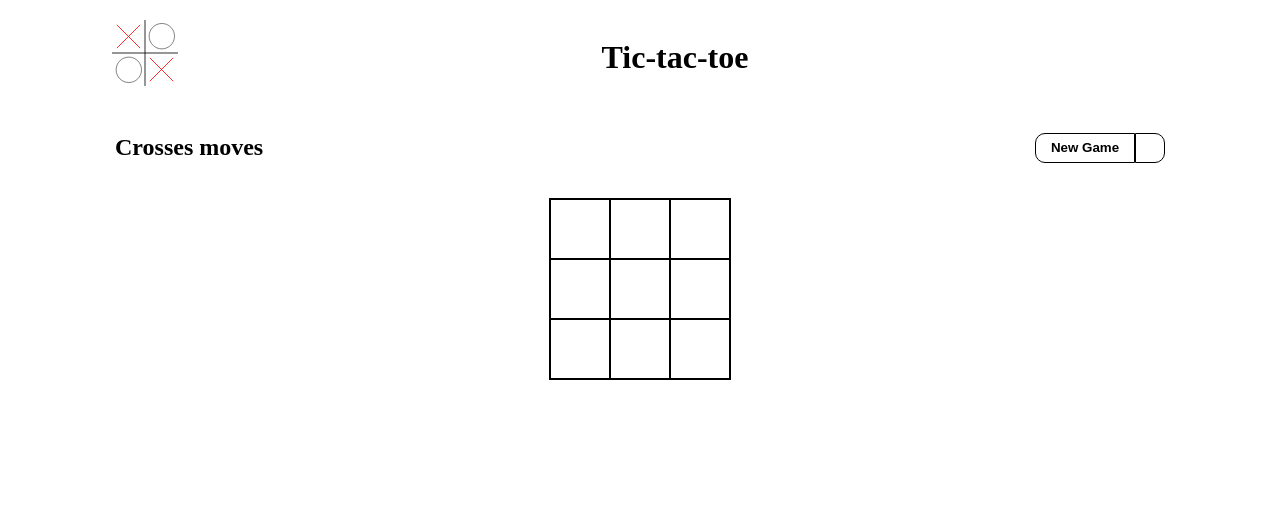
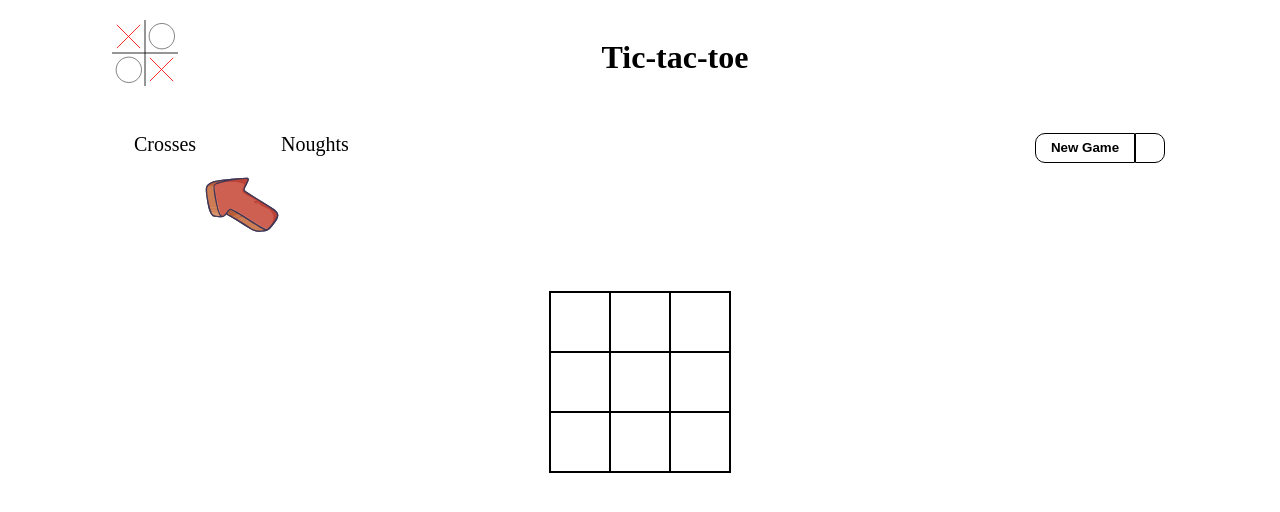
Before and after one commit to Renat2202/tic-tac-toe, a plain HTML site: page index.html in a window 1280 px wide. Drawn offline with Linux system fonts and the light colour scheme.

Commit message:
feat: Add turn tumbler feature.

```diff
--- a/index.css
+++ b/index.css
@@ -26,9 +26,48 @@
 }
 
 .game-info {
-  margin: 0 0 0 25px;
+  margin: 0;
   font-size: 24px;
   font-weight: bold;
+}
+
+.turn-block {
+  display: flex;
+  flex-direction: column;
+  align-items: center;
+}
+
+.turn-block__turns {
+  display: flex;
+}
+
+.turn {
+  text-align: center;
+  width: 150px;
+  font-size: 20px;
+}
+
+.turn_cross {
+
+}
+
+.turn_nought {
+
+}
+
+.turn-block__tumbler {
+  width: 100px;
+  height: 100px;
+  background: url('./images/arrow-tumbler.svg') no-repeat center/contain;
+  transition: transform 0.5s;
+}
+
+.turn-block__tumbler_noughts {
+  transform: rotate(0deg);
+}
+
+.turn-block__tumbler_crosses {
+  transform: rotate(-120deg);
 }
 
 .control {
@@ -74,7 +113,7 @@
   width: 100%;
   display: flex;
   flex-direction: row;
-  align-items: center;
+  align-items: flex-start;
   justify-content: space-between;
   margin: 25px 0 0;
 }
--- a/index.html
+++ b/index.html
@@ -15,6 +15,14 @@
         </header>
         <div class="playground">
             <div class="field__content">
+
+                <div class="turn-block">
+                    <div class="turn-block__turns">
+                        <span class="turn turn_cross">Crosses</span>
+                        <span class="turn turn_nought">Noughts</span>
+                    </div>
+                    <div class="turn-block__tumbler turn-block__tumbler_crosses"></div>
+                </div>
                 <span class="game-info"></span>
                 <div class="control">
                     <button class="new-game-button">New Game</button>
--- a/index.js
+++ b/index.js
@@ -19,12 +19,17 @@ let optionsPopupInputCellSize = document.querySelector("#cell-size"); // Input C
 let optionsPopupInputCellNumber = document.querySelector("#cell-number"); // Ipnut Cell Number
 let optionsInputValueTextsList = document.querySelectorAll(".options-popup__input-value"); // Input Value Span
 
+let turnTumbler = document.querySelector(".turn-block__tumbler");// Turn Tumbler Arrow
 
 let optionsPopupOpenedClass = "options-popup_opened"; // Opened Popup Class
 
 let turn = 'Crosses'; // Current Turn
 let winner = null; // Winner
 
+// set Tumbler class
+if (turn === "Crosses") {
+  turnTumbler.classList.add(".turn-block__tumbler_crosses");
+}
 
 // Set Grid Style For Game Field
 fieldNode.style.gridTemplateColumns = `repeat(${gameOptions.cellNumber}, 1fr)`;
@@ -32,7 +37,7 @@ fieldNode.style.gridTemplateRows = `repeat(${gameOptions.cellNumber}, 1fr)`;
 
 
 // Set Current Turn Information in info span
-gameInfoField.textContent = `${turn} moves`;
+// gameInfoField.textContent = `${turn} moves`; // deleted while tumbler added
 
 
 // Set input value to text span
@@ -73,22 +78,30 @@ function render(field, options) {
       fieldNode.style.gridTemplateColumns = `repeat(${options.cellNumber}, 1fr)`;
       fieldNode.style.gridTemplateRows = `repeat(${options.cellNumber}, 1fr)`;
       fieldCell.addEventListener('click', (event) => {
-          if (!fieldCell.classList.contains('nought') && !fieldCell.classList.contains('cross') && !winner) {
-              if (turn === 'Crosses') {
-                  field[rowIndex][cellIndex] = 'cross';
+        if (
+          !fieldCell.classList.contains("nought") &&
+          !fieldCell.classList.contains("cross") &&
+          !winner
+        ) {
+          if (turn === "Crosses") {
+            field[rowIndex][cellIndex] = "cross";
             event.target.classList.add("cross");
-                  turn = 'Noughts';
+            turn = "Noughts";
+            turnTumbler.classList.remove("turn-block__tumbler_crosses");
+            turnTumbler.classList.add("turn-block__tumbler_noughts");
             checkWinner(field, "cross", gameInfoField, winLine);
           } else {
             field[rowIndex][cellIndex] = "nought";
             event.target.classList.add("nought");
             turn = "Crosses";
+            turnTumbler.classList.remove("turn-block__tumbler_noughts");
+            turnTumbler.classList.add("turn-block__tumbler_crosses");
             checkWinner(field, "nought", gameInfoField, winLine);
           }
         }
-          if (!winner) {
-              gameInfoField.textContent = `${turn} moves`;
-          }
+        // if (!winner) {
+        //     gameInfoField.textContent = `${turn} moves`; // deleted while tumbler added
+        // }
       });
       fieldNode.appendChild(fieldCell);
     });
@@ -254,7 +267,7 @@ function newGame(field, winLine, gameInfo, options) {
   winLine.className = `field__win-line`;
   winner = null;
   turn = "Crosses";
-  gameInfo.textContent = `${turn} moves`;
+  // gameInfo.textContent = `${turn} moves`; // deleted while tumbler added
   console.log(options.cellSize, gameOptions.cellSize)
   // if (options.cellSize !== gameOptions.cellSize) {
     changeElementsSize("field__cell", options.cellSize);
```
Also changed, not shown: images/arrow-tumbler.svg (added). Lines whose indentation alone changed are shown as unchanged.
